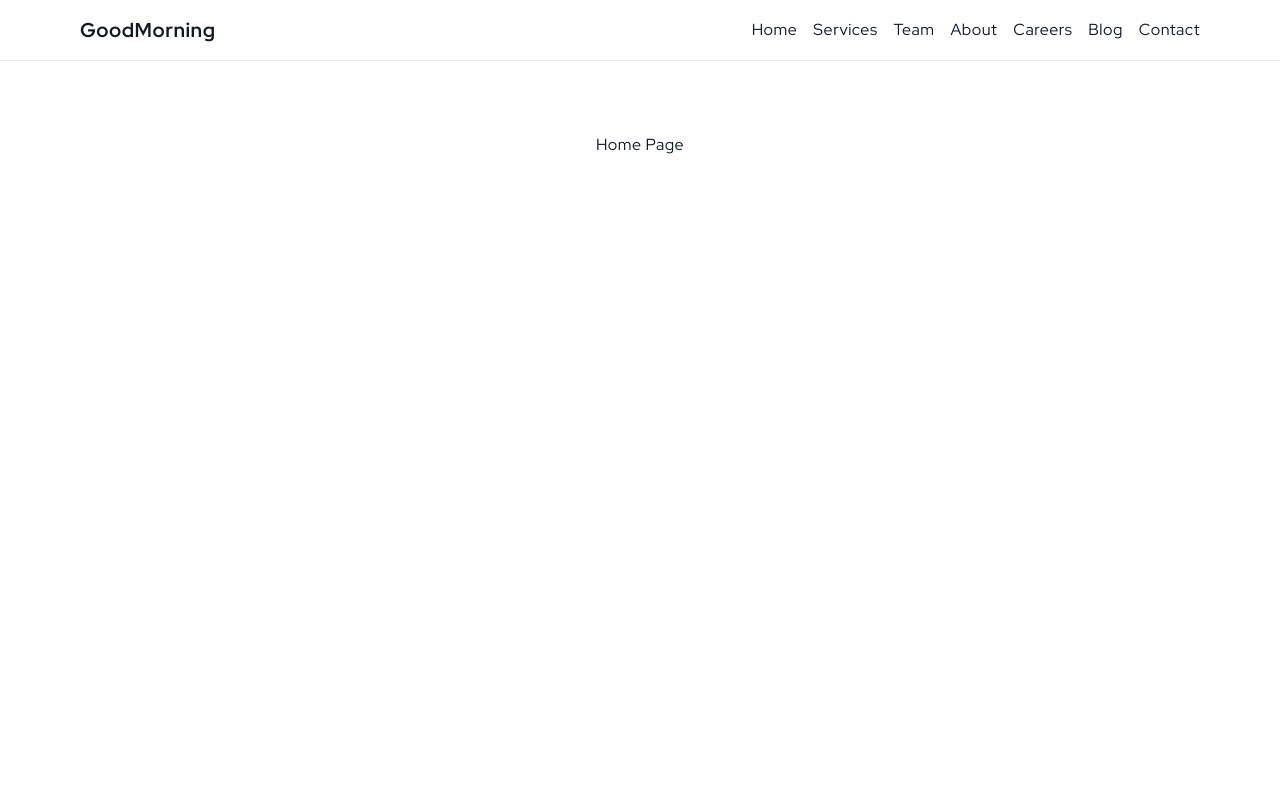
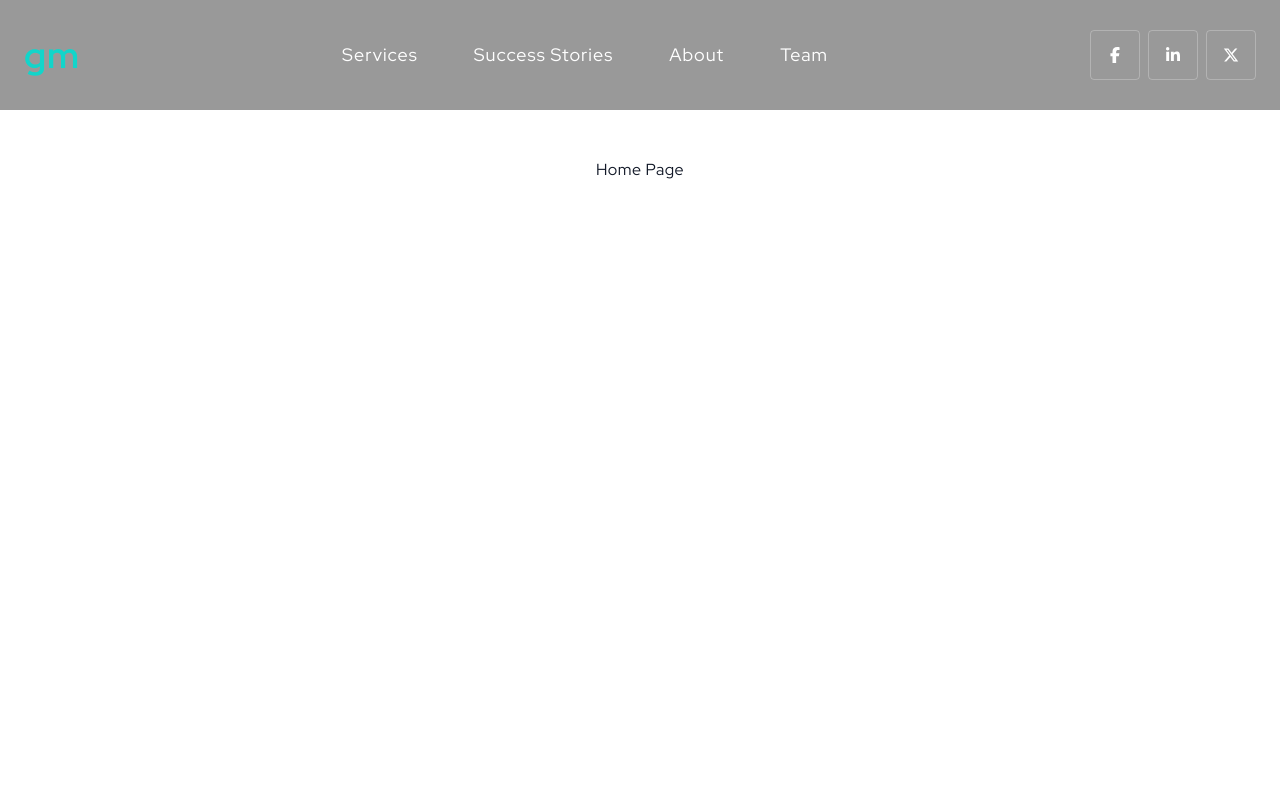
Before and after one commit to goodmorning-dev/goodmorning-site, a Next.js app: page / in a window 1280 px wide. Shown: the top 800 px of the page. Built offline with nearby package versions, Linux system fonts and the light colour scheme.

Commit message:
Added Header

```diff
--- a/src/app/layout.tsx
+++ b/src/app/layout.tsx
@@ -12,7 +12,7 @@ export default function RootLayout({ children }: { children: React.ReactNode })
     <html lang="en">
       <body className="bg-white text-gray-900">
         <Header />
-        <main className="min-h-screen px-4 md:px-8 py-6">{children}</main>
+        <main className="min-h-screen px-4 md:px-8 py-6 pt-[110px]">{children}</main>
         <Footer />
       </body>
     </html>
--- a/src/components/Header.tsx
+++ b/src/components/Header.tsx
@@ -1,27 +1,99 @@
+'use client'
+
 import Link from 'next/link'
-
-const navItems = [
-  { name: 'Home', href: '/' },
-  { name: 'Services', href: '/services' },
-  { name: 'Team', href: '/team' },
-  { name: 'About', href: '/about-us' },
-  { name: 'Careers', href: '/careers' },
-  { name: 'Blog', href: '/blog' },
-  { name: 'Contact', href: '/contact' }
-]
+import { usePathname } from 'next/navigation'
+import clsx from 'clsx'
+import { useState } from 'react'
+import { FaFacebookF, FaLinkedinIn, FaXTwitter } from 'react-icons/fa6'
 
 export default function Header() {
+  const pathname = usePathname()
+  const [openMenu, setOpenMenu] = useState<string | null>(null)
+
+  const navItems = [
+    {
+      label: 'Services',
+      children: [
+        { label: 'Technical co-founder', href: '/services/co-founder' },
+        { label: 'Consulting', href: '/services/consulting' },
+        { label: 'Staff Augmentation', href: '/services/augmentation' },
+        { label: 'MVP Development', href: '/services/mvp-development' },
+        { label: 'Auditing', href: '/services/auditing' }
+      ]
+    },
+    {
+      label: 'Success Stories',
+      href: '/success'
+    },
+    {
+      label: 'About',
+      children: [
+        { label: 'About Us', href: '/about-us' },
+        { label: 'Careers', href: '/careers' },
+        { label: 'Contact Us', href: '/contact' },
+        { label: 'Blog', href: '/blog' }
+      ]
+    },
+    {
+      label: 'Team',
+      href: '/team'
+    }
+  ]
+
   return (
-    <header className="py-4 border-b">
-      <div className="max-w-6xl mx-auto flex justify-between items-center px-4">
-        <div className="font-bold text-xl">GoodMorning</div>
-        <nav className="space-x-4">
-          {navItems.map((item) => (
-            <Link key={item.href} href={item.href} className="hover:underline">
-              {item.name}
-            </Link>
-          ))}
+    <header className="fixed top-0 left-0 right-0 z-50 bg-black/40 backdrop-blur">
+      <div className="max-w-7xl mx-auto flex justify-between items-center h-[110px] px-6">
+        <Link href="/" className="text-3xl font-bold text-primary text-[36px] tracking-wide">
+          gm
+        </Link>
+
+        <nav className="flex gap-14 relative">
+          {navItems.map(({ label, href, children }) =>
+            children ? (
+              <div
+                key={label}
+                className="relative"
+                onMouseEnter={() => setOpenMenu(label)}
+                onMouseLeave={() => setOpenMenu(null)}
+              >
+                <button className="nav-link">{label}</button>
+                {openMenu === label && (
+                  <div className="absolute top-full left-0 w-64 bg-[#1f1f1f] rounded-lg border border-white/10 shadow-lg z-50">
+                    {children.map((item) => (
+                      <Link
+                        key={item.href}
+                        href={item.href}
+                        className="block px-4 py-3 hover:bg-teal-700/30 transition-colors text-white text-sm"
+                      >
+                        {item.label}
+                      </Link>
+                    ))}
+                  </div>
+                )}
+              </div>
+            ) : (
+              <Link
+                key={href}
+                href={href}
+                className={clsx('nav-link', pathname === href && 'text-primary')}
+              >
+                {label}
+              </Link>
+            )
+          )}
         </nav>
+
+        <div className="flex items-center gap-2 text-white">
+          <a href="https://facebook.com" target="_blank" rel="noopener noreferrer" className="social-icon">
+            <FaFacebookF />
+          </a>
+          <a href="https://linkedin.com" target="_blank" rel="noopener noreferrer" className="social-icon">
+            <FaLinkedinIn />
+          </a>
+          <a href="#" className="social-icon">
+            <FaXTwitter />
+          </a>
+        </div>
       </div>
     </header>
   )
--- a/src/styles/globals.scss
+++ b/src/styles/globals.scss
@@ -13,3 +13,12 @@
     letter-spacing: 0.5px;
   }
 }
+
+.nav-link {
+  @apply text-white text-lg relative tracking-[1px] cursor-pointer;
+}
+
+
+.social-icon {
+  @apply w-[50px] h-[50px] flex items-center justify-center rounded border border-white/25;
+}
```
